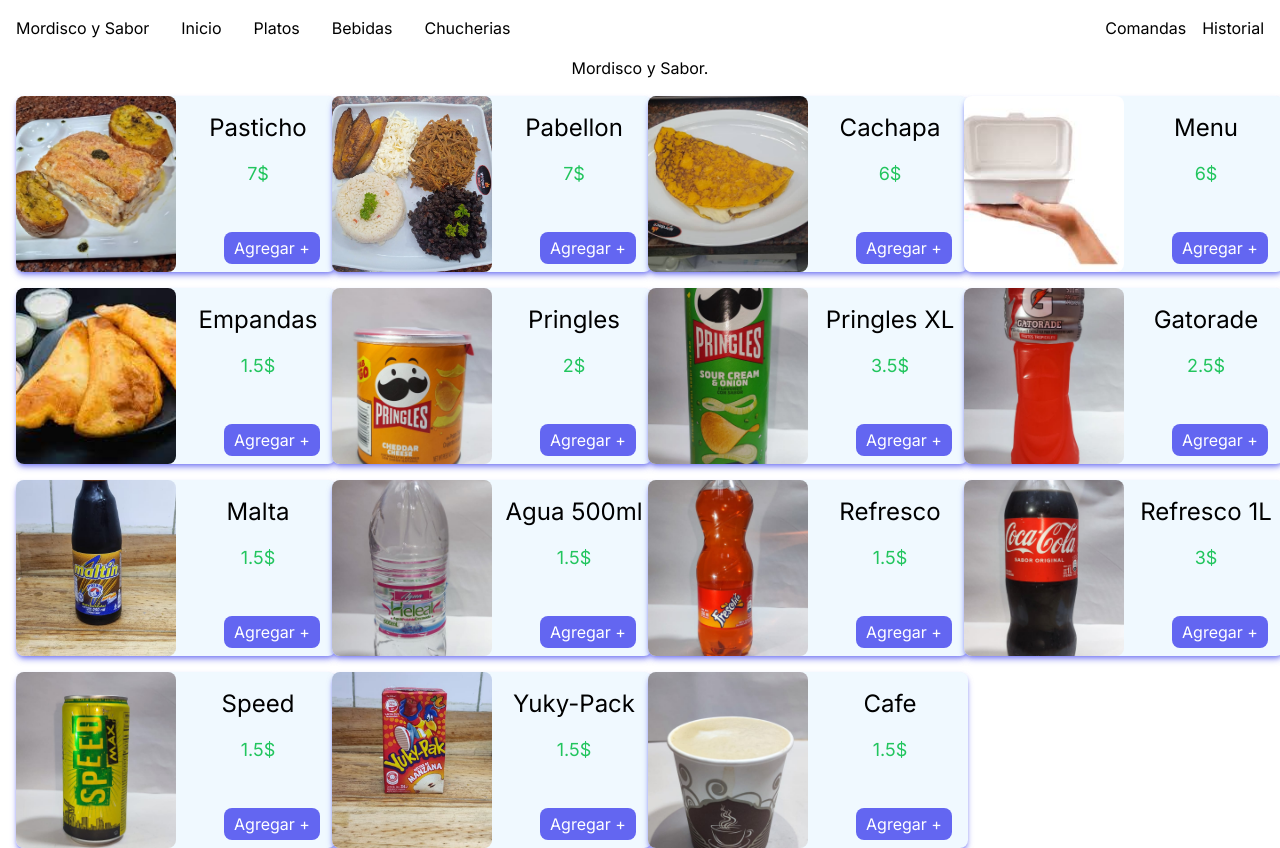
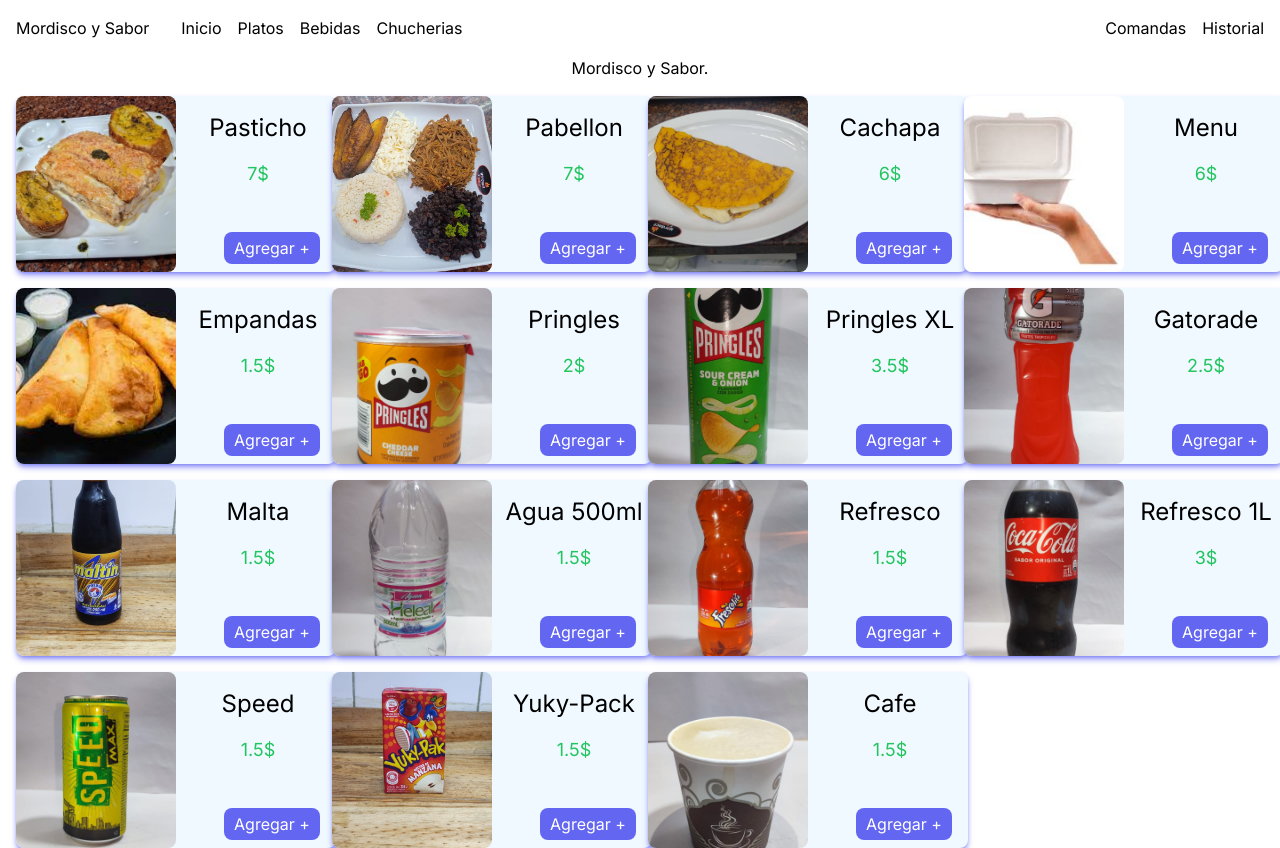
Before and after one commit to 30Bkr/sistema, a Next.js app: page / in a window 1280 px wide. Built offline with nearby package versions, Linux system fonts and the light colour scheme.

Commit message:
agregamos cambios

```diff
--- a/src/app/Navbar.jsx
+++ b/src/app/Navbar.jsx
@@ -7,27 +7,27 @@ const Navbar = () => {
       <div className='flex'>
         <h1>Mordisco y Sabor</h1>
         <ul className='flex mx-4'>
-          <li className='mx-4'>
+          <li className='mx-4 transition-colors ease-in-out hover:text-red-400 duration-300'>
           <Link href='/'>Inicio</Link>
 
           </li>
-          <li className='mx-4'>
+          <li className='mx-4transition-colors ease-in-out hover:text-red-400 duration-300'>
             <Link href='/platos'>Platos</Link>
           </li>
-          <li className='mx-4'>
+          <li className='mx-4 transition-colors ease-in-out hover:text-red-400 duration-300'>
             <Link href='/bebidas'>Bebidas</Link>
           </li>
-          <li className='mx-4'>
+          <li className='transition-colors ease-in-out hover:text-red-400 duration-300'>
             <Link href='/chucherias'>Chucherias</Link>
           </li>
         </ul>
       </div>
       <div className=''>
         <ul className='flex'>
-          <li className='mr-4'>
+          <li className='mr-4 transition-colors ease-in-out hover:text-red-700 duration-300'>
             <Link href='/comandas'>Comandas</Link>
           </li>
-          <li>
+          <li className='transition-colors ease-in-out hover:text-red-700 duration-300'>
             <Link href='/historial'>Historial</Link>
           </li>
         </ul>
```
